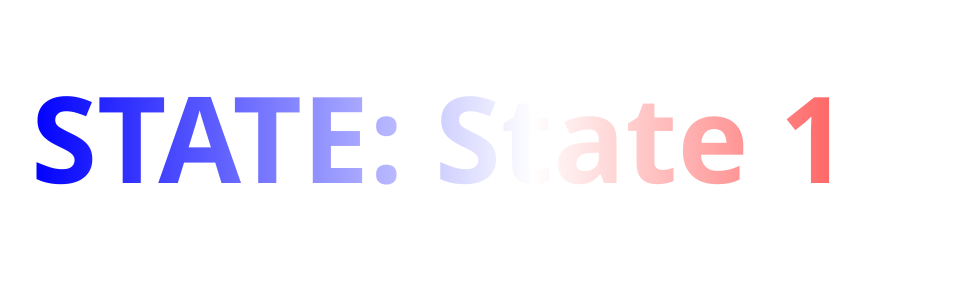
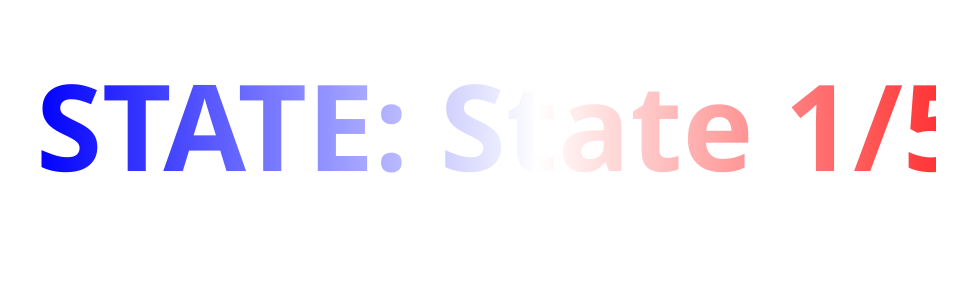
Before and after one commit to notpogix/new-states-overalay, a plain HTML site: page index.html in a window 1280 px wide. Shown: the full height of the page, 324-1280 px from the left. Drawn offline with Linux system fonts and the light colour scheme.

Commit message:
Update index.html

```diff
--- a/index.html
+++ b/index.html
@@ -9,7 +9,7 @@
       overflow: hidden;
       display: flex;
       align-items: center;
-      gap: 35px;
+      gap: 40px;
       padding: 20px;
     }
 
@@ -19,13 +19,13 @@
     }
 
     svg {
-      width: 800px;
+      width: 1200px;
       height: 200px;
     }
 
     text {
       font-family: 'Segoe UI', sans-serif;
-      font-size: 120px;
+      font-size: 160px;
       font-weight: bold;
     }
   </style>
@@ -33,7 +33,7 @@
 <body>
   <img id="map" src="https://static.vecteezy.com/system/resources/thumbnails/017/197/464/small/usa-concept-represented-by-map-and-flag-icon-isolated-and-flat-illustration-free-png.png" alt="US Map" />
 
-  <svg viewBox="0 0 800 200" preserveAspectRatio="xMinYMid meet">
+  <svg viewBox="0 0 1200 200" preserveAspectRatio="xMinYMid meet">
     <defs>
       <linearGradient id="usFlagGradient" x1="0%" y1="0%" x2="100%" y2="0%">
         <stop offset="0%" stop-color="blue" />
```
